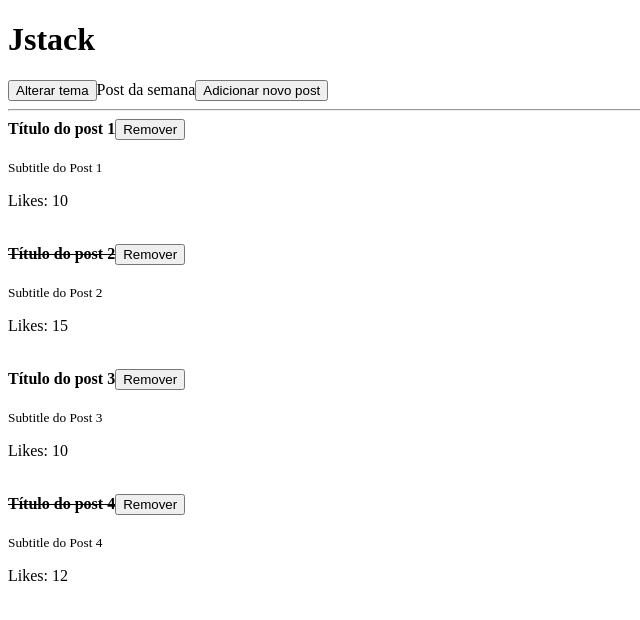
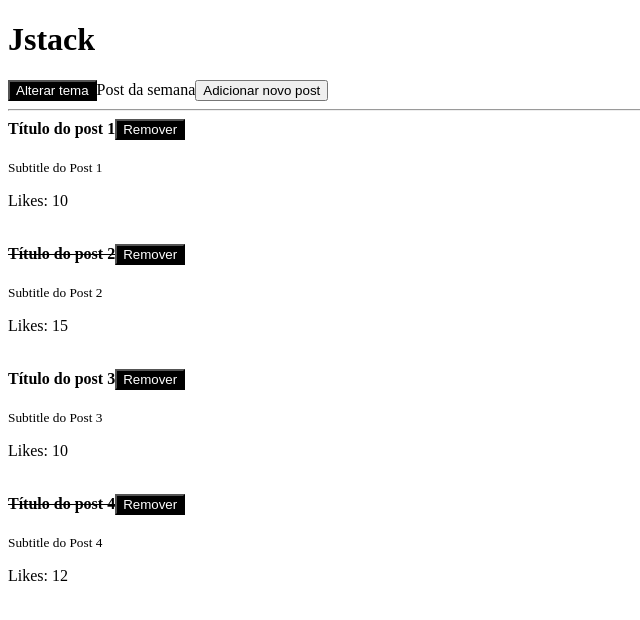
Before and after one commit to cauealb/full-stack, a React app in the folder React/: page / in a window 1280 px wide. Shown: the top 620 px of the page, without its empty margins (0-640 px from the left). Built offline with nearby package versions, Linux system fonts and the light colour scheme.

Commit message:
Usandod o Context com sucesso

```diff
--- a/React/src/App.jsx
+++ b/React/src/App.jsx
@@ -4,7 +4,7 @@ import Header from "./Header.jsx";
 
 const category = 'Post da semana'
 
-const ContextProvider = createContext('dark')
+export const ContextProvider = createContext('dark')
 
 export default function App() {
     const [post, setPost] = useState([
--- a/React/src/Button.jsx
+++ b/React/src/Button.jsx
@@ -1,10 +1,17 @@
-import React from "react";
+import React, { useContext } from "react";
 import PropTypes from "prop-types";
+import { ContextProvider } from "./App.jsx";
 
 export default function Button(props) {
+    const theme = useContext(ContextProvider)
+
     return (
         <button
             onClick={props.onClick}
+            style={{
+                color: theme === 'dark' ? "#fff" : "#000",
+                backgroundColor: theme === 'dark' ? "#000" : "#fff"
+            }}
         >
             {props.children}
         </button>
```
